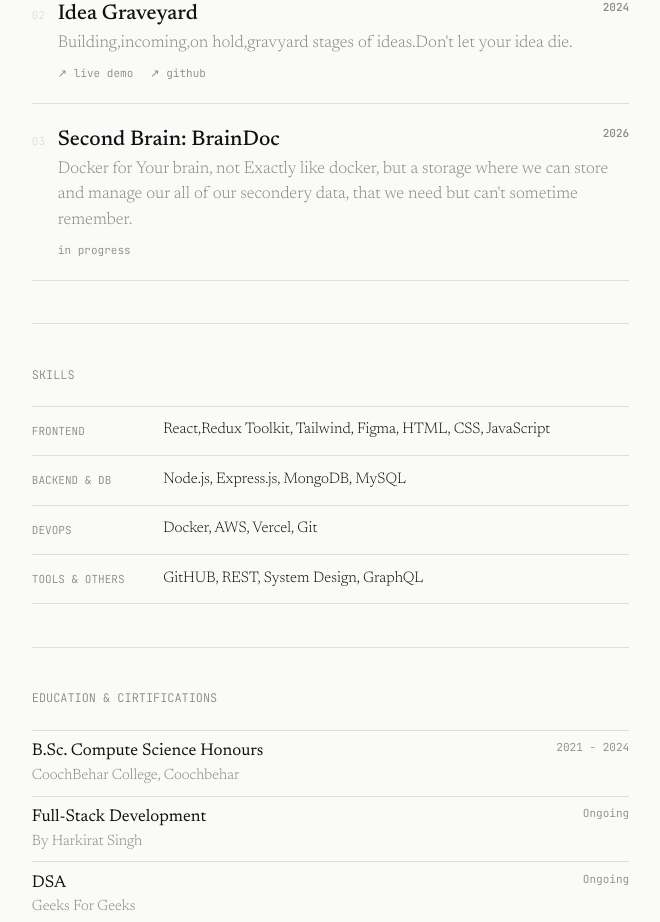
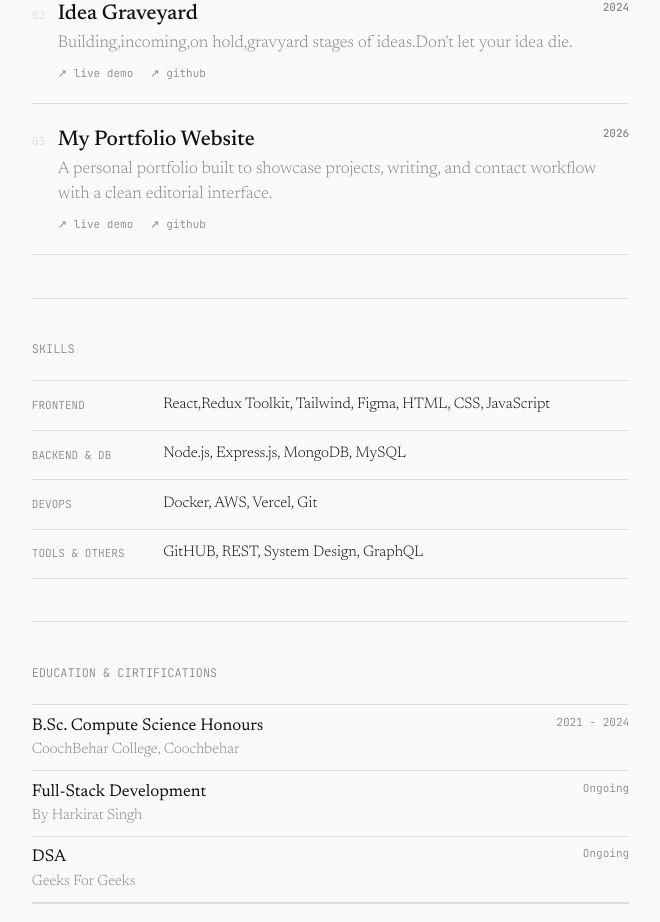
Before and after one commit to bhaskar-f/my-portfolio, a React (Vite) app in the folder frontend/: page / in a window 1280 px wide. Shown: the part 875-1797 px from the top of the page, without its empty margins (302-962 px from the left). Built offline with nearby package versions, Linux system fonts and the light colour scheme; no server answers.

Commit message:
another commit

```diff
--- a/frontend/src/components/FeatureWork.jsx
+++ b/frontend/src/components/FeatureWork.jsx
@@ -23,14 +23,14 @@ export default function FeatureWork() {
       githublnk: "https://github.com/bhaskar-f/MindStock",
     },
     {
-      heading: "Second Brain: BrainDoc",
+      heading: "My Portfolio Website",
       year: "2026",
       description:
-        "Docker for Your brain, not Exactly like docker, but a storage where we can store and manage our all of our secondery data, that we need but can't sometime remember.",
-      liveLink: "in progress",
-      livelnk: "",
-      githubLink: "",
-      githublnk: "",
+        "A personal portfolio built to showcase projects, writing, and contact workflow with a clean editorial interface.",
+      liveLink: "↗ live demo",
+      livelnk: "https://bhaskarsarkar.vercel.app/",
+      githubLink: "↗ github",
+      githublnk: "https://github.com/bhaskar-f/my-portfolio",
     },
   ];
 
@@ -38,6 +38,7 @@ export default function FeatureWork() {
     <div>
       {works.map((work, index) => {
         let number = index + 1;
+        const isLast = index === works.length - 1;
         return (
           <Work
             key={index}
@@ -49,6 +50,7 @@ export default function FeatureWork() {
             githubLink={work.githubLink}
             livelnk={work.livelnk}
             githublnk={work.githublnk}
+            isLast={isLast}
           />
         );
       })}
@@ -65,6 +67,7 @@ function Work({
   githubLink,
   livelnk,
   githublnk,
+  isLast,
 }) {
   return (
     <div className="flex gap-3 w-full border-b-[1px] line py-5">
@@ -80,8 +83,8 @@ function Work({
         <div className="mt-2 nav-text text-[.65rem] flex gap-4">
           <Link
             to={livelnk}
-            target="_blank"
-            rel="noopener noreferrer"
+            target={isLast ? "_self" : "_blank"}
+            rel={isLast ? undefined : "noopener noreferrer"}
             className="hover-ink duration-200"
           >
             {liveLink}
```
